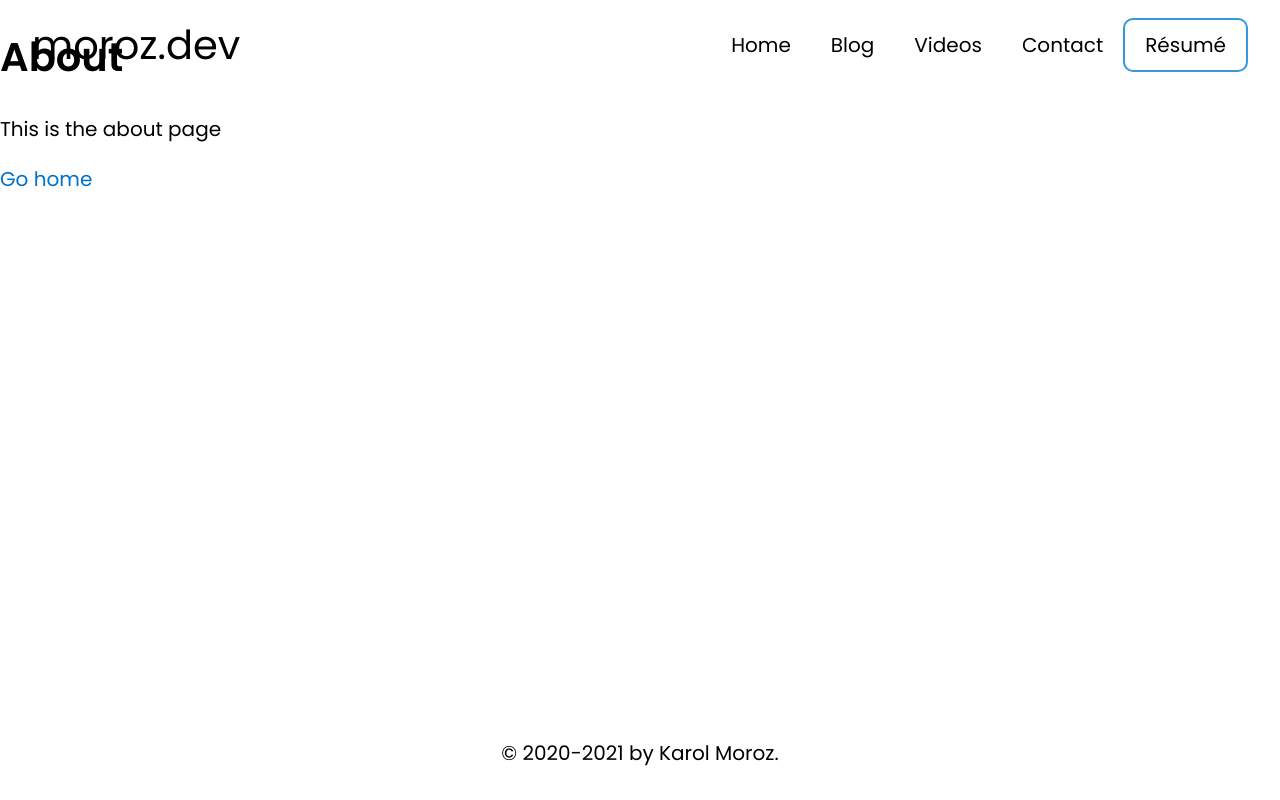
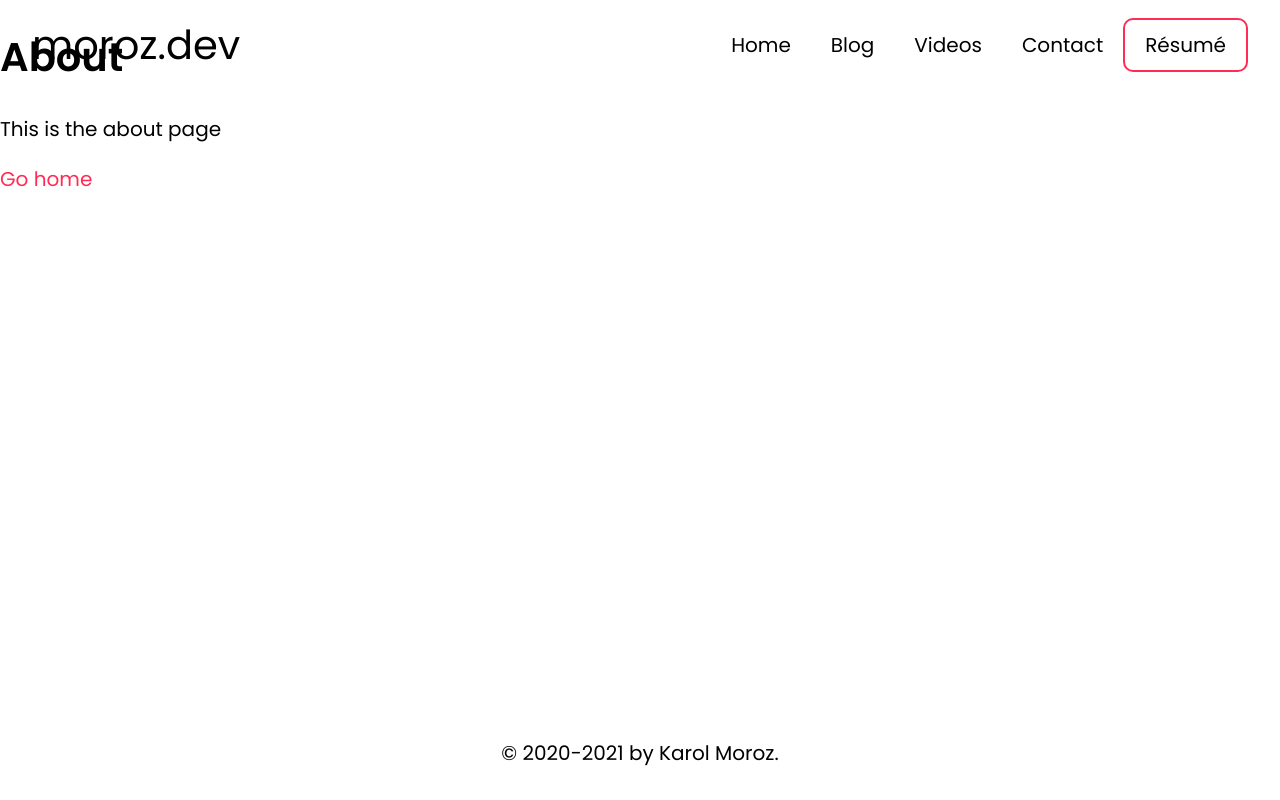
Before and after one commit to moroz/moroz.dev, a Next.js app: page /about in a window 1280 px wide. Built offline with nearby package versions, Linux system fonts and the light colour scheme.

Commit message:
Fix background-clip bug in safari desktop

```diff
--- a/css/_palette.scss
+++ b/css/_palette.scss
@@ -6,8 +6,8 @@ $dark-body-text: transparentize(#fff, 0.4);
 $dark-emph-text: transparentize(#fff, 0.13);
 $dark-dimmed-text: transparentize(#fff, 0.62);
 
-$light-primary: rgb(0, 122, 255);
-$dark-primary: rgb(10, 132, 255);
+$light-primary: rgb(255, 45, 85);
+$dark-primary: rgb(255, 55, 85);
 
 $light: (
   "body-bg": #fff,
@@ -32,7 +32,7 @@ $light: (
   "red": rgb(255, 59, 48),
   "error": rgb(255, 59, 48),
   "purple": rgb(175, 82, 222),
-  "link-color": #0070c9,
+  "link-color": $light-primary,
   "link-visited": darken(rgb(175, 82, 222), 20%),
   "primary": $light-primary,
   "placeholder": #aaa,
@@ -65,7 +65,7 @@ $dark: (
   "error": rgb(255, 69, 58),
   "purple": rgb(191, 90, 242),
   "link-color": $dark-primary,
-  "link-visited": darken(rgb(191, 90, 242), 5%),
+  "link-visited": lighten(rgb(191, 90, 242), 10%),
   "primary": $dark-primary,
   "placeholder": $dark-dimmed-text,
   "emph-text": $dark-emph-text,
--- a/css/_variables.sass
+++ b/css/_variables.sass
@@ -22,12 +22,17 @@ $desktop-width: 1024px
   @supports (-webkit-touch-callout: none)
     @content
 
+/* Only used for the background-clip hack */
+@mixin non-retina
+  @media not screen and (-webkit-min-device-pixel-ratio: 2)
+    @content
+
 $font-sans: Poppins, Quicksand, -apple-system,BlinkMacSystemFont,Roboto,Helvetica Neue,Arial,Noto Sans,sans-serif,Apple Color Emoji,Segoe UI Emoji,Segoe UI Symbol, Noto Color Emoji, PingFang TC, Hiragino Sans GB W3, Noto Sans CJK TC, Source Han Sans TW, Source Han Sans SC, Droid Sans Fallback, Microsoft Yahei, Microsoft JhengHei, \\5fae\8f6f\96c5\9ed1, Noto Sans TC, STXihei, \\534e\6587\7ec6\9ed1
 
 $font-monospace: SFMono-Regular,Menlo,Monaco,Consolas,"Liberation Mono","Courier New",monospace
 
 $header-height: 90px
-$primary: #3498db
+$primary: rgb(255, 55, 85)
 $body-fg: var(--body-fg)
 $body-bg: var(--body-bg)
 $navbar-bg: $body-fg
--- a/css/button.sass
+++ b/css/button.sass
@@ -1,9 +1,9 @@
 .button
-  color: lighten($primary, 30%)
+  color: $primary
   text-decoration: none
   display: inline-block
   padding: .6em 1.25em
-  border: 2px solid $primary
+  border: 2px solid var(--primary)
   border-radius: 10px
   transition: .2s ease-in-out
 
--- a/css/landing.sass
+++ b/css/landing.sass
@@ -4,6 +4,7 @@ $landing-overlay: linear-gradient($landing-overlay-color, $landing-overlay-color
 $hello-stop-1: #fbdd97
 $hello-stop-2: #d3fbfb
 $hello-gradient: linear-gradient(to bottom, $hello-stop-1, $hello-stop-2)
+$hello-fallback: #e6edcc
 
 .landing
   background: $landing-overlay, url(../images/landing-bg.jpg)
@@ -51,8 +52,9 @@ $hello-gradient: linear-gradient(to bottom, $hello-stop-1, $hello-stop-2)
       height: 45vh
       width: calc(202 / 288 * 45vh)
 
-  &__cta
+  &__cta.button
     margin-top: 1.75em
+    color: #fff
 
   &__description
     width: 80%
@@ -83,3 +85,10 @@ $hello-gradient: linear-gradient(to bottom, $hello-stop-1, $hello-stop-2)
 
     +mobile
       font-size: 3rem
+
++non-retina
+  .is-desktop.is-safari
+    .landing h1
+      background: none
+      -webkit-text-fill-color: unset
+      color: $hello-fallback
--- a/layout/Layout.tsx
+++ b/layout/Layout.tsx
@@ -1,7 +1,9 @@
-import React, { ReactNode } from "react";
+import React, { ReactNode, useEffect, useMemo, useState } from "react";
 import Head from "next/head";
 import Header from "./Header";
 import Footer from "./Footer";
+import clsx from "clsx";
+import { isSafari, isDesktop } from "../lib/browser";
 
 type Props = {
   children?: ReactNode;
@@ -11,8 +13,22 @@ type Props = {
 
 const description = `Learn Web development with Karol Moroz. Programming tips & tricks, Elixir, React, Svelte, TypeScript learning resources, blog, videos, and more.`;
 
-const Layout = ({ children, title, className }: Props) => (
-  <div className={`layout ${className || ""}`}>
+const Layout = ({ children, title, className }: Props) => {
+  const [hydrated, setHydrated] = useState(false);
+
+  useEffect(() => {
+    setHydrated(true);
+  }, []);
+
+  const classes = useMemo(() => {
+    return clsx({
+      "is-safari": isSafari(),
+      "is-desktop": isDesktop()
+    });
+  }, [hydrated]);
+
+  return (
+    <div className={`layout ${className || ""} ${classes}`}>
       <Head>
         <title>
           {title ? `${title.toLowerCase()} | moroz.dev` : "moroz.dev"}
@@ -40,5 +56,6 @@ const Layout = ({ children, title, className }: Props) => (
       <Footer />
     </div>
   );
+};
 
 export default Layout;
--- /dev/null
+++ b/lib/browser.ts
@@ -0,0 +1,21 @@
+export const isSafari = () => {
+  if (typeof document === "undefined" || typeof window === "undefined")
+    return false;
+
+  return (
+    "WebkitAppearance" in document.documentElement.style &&
+    !("chrome" in window)
+  );
+};
+
+export const isTouchDevice = () => {
+  if (typeof document === "undefined" || typeof window === "undefined")
+    return false;
+  return "ontouchstart" in window || "onmsgesturechange" in window;
+};
+
+export const isDesktop = () => {
+  if (typeof document === "undefined" || typeof window === "undefined")
+    return false;
+  return window.screenX != 0 && !isTouchDevice() ? true : false;
+};
--- a/package.json
+++ b/package.json
@@ -9,6 +9,7 @@
   },
   "dependencies": {
     "@silvenon/remark-smartypants": "^1.0.0",
+    "clsx": "^1.1.1",
     "dayjs": "^1.9.1",
     "gray-matter": "^4.0.2",
     "next": "^11.0.1",
```
Also changed, not shown: css/palette.sass (deleted), 1 other file (tests, documents, lock files or other folders). Lines whose indentation alone changed are shown as unchanged.
